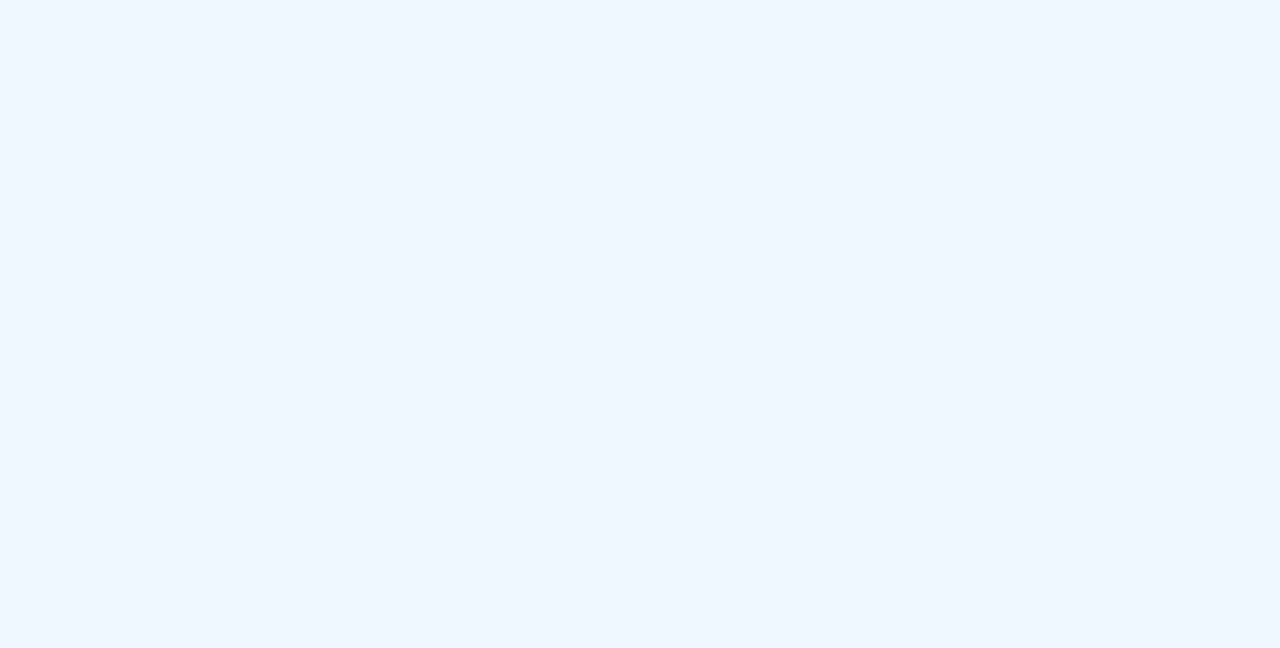
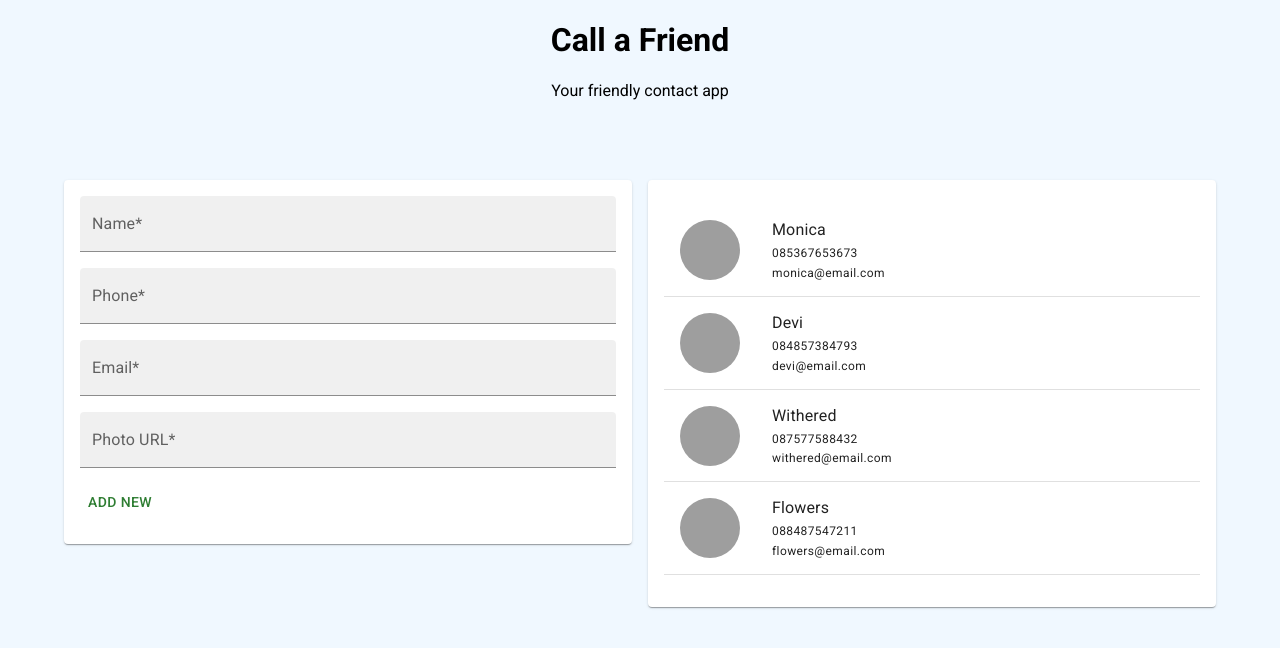
Before and after one commit to dts-kominfo-rea4a/challenge-react-with-mui-dyvapandhu, a React (Create React App) app: page / in a window 1280 px wide. Shown: the top 648 px of the page. Built offline with nearby package versions, Linux system fonts and the light colour scheme; grey boxes are pictures that could not be loaded.

Commit message:
[ADD] Implement design

```diff
--- a/src/App.css
+++ b/src/App.css
@@ -3,7 +3,6 @@ body {
 }
 
 .App {
-  text-align: center;
   font-family: 'Roboto';
 }
 
--- a/src/App.js
+++ b/src/App.js
@@ -1,7 +1,12 @@
-import './App.css';
+import { Container, Grid } from "@mui/material";
+import "./App.css";
+import ContactForm from "./components/ContactForm";
+import Contact from "./components/Contact";
+import Header from "./components/Header";
 
 // Uncomment untuk memuat daftar kontak
-// import contactsJSON from './data/contacts.json';
+import contactsJSON from "./data/contacts.json";
+import { useState } from "react";
 const App = () => {
   // Masukkan Header dan lakukan map untuk Contact ke dalam div App
   // untuk membuat daftar kontak bisa menggunakan MUI list
@@ -9,9 +14,27 @@ const App = () => {
 
   // Masukkan contacts yang sudah didapat dalam JSON sebagai initial state
   // Buatlah handler untuk menambahkan kontak baru yang akan dikirim ke ContactForm
+  const [contacts, setContacts] = useState(contactsJSON);
+
+  const addNewContact = (newContact) => {
+    setContacts((prevContacts) => {
+      prevContacts.push(newContact);
+    });
+  };
 
   return (
     <div className="App">
+      <Container>
+        <Header />
+        <Grid container spacing={2}>
+          <Grid item xs={12} md={6}>
+            <ContactForm addContact={addNewContact} />
+          </Grid>
+          <Grid item xs={12} md={6}>
+            <Contact data={contacts} />
+          </Grid>
+        </Grid>
+      </Container>
     </div>
   );
 };
--- a/src/components/Contact.js
+++ b/src/components/Contact.js
@@ -1,13 +1,73 @@
 // Terima props lalu tampilkan dalam Contact component
 // Contact component dapat berupa MUI ListItem
 // https://mui.com/material-ui/react-list/#folder-list
-import React from 'react';
+import {
+  Avatar,
+  List,
+  ListItem,
+  ListItemAvatar,
+  ListItemText,
+  Typography,
+  Divider,
+  Card,
+  CardContent,
+} from "@mui/material";
+import React from "react";
 
 // Kalian bisa membuat CSS sendiri di src/components/Contact.css
 // atau langsung tambahkan dengan sx={{}}
-const Contact = ({ data }) => {
-    // Contact berisi foto, nama, telepon, dan email
-    return (<></>);
+const Contact = (props) => {
+  // Contact berisi foto, nama, telepon, dan email
+  return (
+    <Card>
+      <CardContent>
+        <List>
+          {props.data.map((contact, index) => {
+            return (
+              <div key={index}>
+                <ListItem alignItems="flex-start">
+                  <ListItemAvatar>
+                    <Avatar
+                      alt="Remy Sharp"
+                      src={contact.photo}
+                      sx={{ mr: 4, width: 60, height: 60 }}
+                    />
+                  </ListItemAvatar>
+                  <ListItemText>
+                    <Typography
+                      sx={{ mb: 0 }}
+                      variant="subtitle1"
+                      display="block"
+                      gutterBottom
+                    >
+                      {contact.name}
+                    </Typography>
+                    <Typography
+                      sx={{ mb: 0 }}
+                      variant="caption"
+                      display="block"
+                      gutterBottom
+                    >
+                      {contact.phone}
+                    </Typography>
+                    <Typography
+                      sx={{ mb: 0 }}
+                      variant="caption"
+                      display="block"
+                      gutterBottom
+                    >
+                      {contact.email}
+                    </Typography>
+                  </ListItemText>
+                </ListItem>
+                <Divider component="li" />
+              </div>
+            );
+          })}
+        </List>
+      </CardContent>
+    </Card>
+  );
 };
 
 export default Contact;
--- a/src/components/ContactForm.js
+++ b/src/components/ContactForm.js
@@ -3,13 +3,102 @@
 // dan Card
 // https://mui.com/material-ui/react-card/#basic-card
 
-const ContactForm = () => {
-    // Form berisi name, phone, email, dan photo url
-    // Buatlah state newContact berupa objek sesuai dengan data yang ada
+import { Button, Card, CardContent, TextField } from "@mui/material";
+import { useState } from "react";
 
-    return (
-        <> </>
-    );
-}
+const ContactForm = (props) => {
+  const objContact = {
+    name: "",
+    phone: "",
+    email: "",
+    photo: "",
+  };
+  // Form berisi name, phone, email, dan photo url
+  // Buatlah state newContact berupa objek sesuai dengan data yang ada
+  const [newContact, setNewContact] = useState(objContact);
+
+  const handleChangeName = (event) => {
+    setNewContact((prevContact) => {
+      return { ...prevContact, name: event.target.value };
+    });
+  };
+
+  const handleChangePhone = (event) => {
+    setNewContact((prevContact) => {
+      return { ...prevContact, phone: event.target.value };
+    });
+  };
+  const handleChangeEmail = (event) => {
+    setNewContact((prevContact) => {
+      return { ...prevContact, email: event.target.value };
+    });
+  };
+  const handleChangePhoto = (event) => {
+    setNewContact((prevContact) => {
+      return { ...prevContact, photo: event.target.value };
+    });
+  };
+
+  const doSubmit = () => {
+    // props.addContact(newContact);
+    console.log(JSON.stringify(newContact));
+  };
+
+  return (
+    <Card>
+      <CardContent>
+        <div>
+          <TextField
+            id="filled-basic"
+            label="Name*"
+            variant="filled"
+            fullWidth
+            sx={{ mb: 2 }}
+            value={newContact.name}
+            onChange={handleChangeName}
+          />
+        </div>
+        <div>
+          <TextField
+            id="filled-basic"
+            label="Phone*"
+            variant="filled"
+            fullWidth
+            sx={{ mb: 2 }}
+            value={newContact.phone}
+            onChange={handleChangePhone}
+          />
+        </div>
+        <div>
+          <TextField
+            id="filled-basic"
+            label="Email*"
+            variant="filled"
+            fullWidth
+            sx={{ mb: 2 }}
+            value={newContact.email}
+            onChange={handleChangeEmail}
+          />
+        </div>
+        <div>
+          <TextField
+            id="filled-basic"
+            label="Photo URL*"
+            variant="filled"
+            fullWidth
+            sx={{ mb: 2 }}
+            value={newContact.photo}
+            onChange={handleChangePhoto}
+          />
+        </div>
+        <div>
+          <Button color="success" variant="text" onClick={doSubmit}>
+            ADD NEW
+          </Button>
+        </div>
+      </CardContent>
+    </Card>
+  );
+};
 
 export default ContactForm;
--- /dev/null
+++ b/src/components/Header.css
@@ -0,0 +1,4 @@
+.header {
+  text-align: center;
+  margin-bottom: 5.0rem;
+}
--- a/src/components/Header.js
+++ b/src/components/Header.js
@@ -1,13 +1,20 @@
 // Kalian bisa menambahkan CSS di src/components/Header.css
 // atau langsung tambahkan dengan sx={{}}
-import React from 'react';
+import React from "react";
+import "../components/Header.css";
 
 // Header berisi judul dan subtitle
 // Judul: Call a Friend
 // Subtitle: Your friendly contact app
+
+const title = "Call a Friend";
+const subTitle = "Your friendly contact app";
 const Header = () => {
   return (
-    <></>
+    <div className="header">
+      <h1>{title}</h1>
+      <p>{subTitle}</p>
+    </div>
   );
 };
 
```
Also changed, not shown: 1 other file (tests, documents, lock files or other folders).
